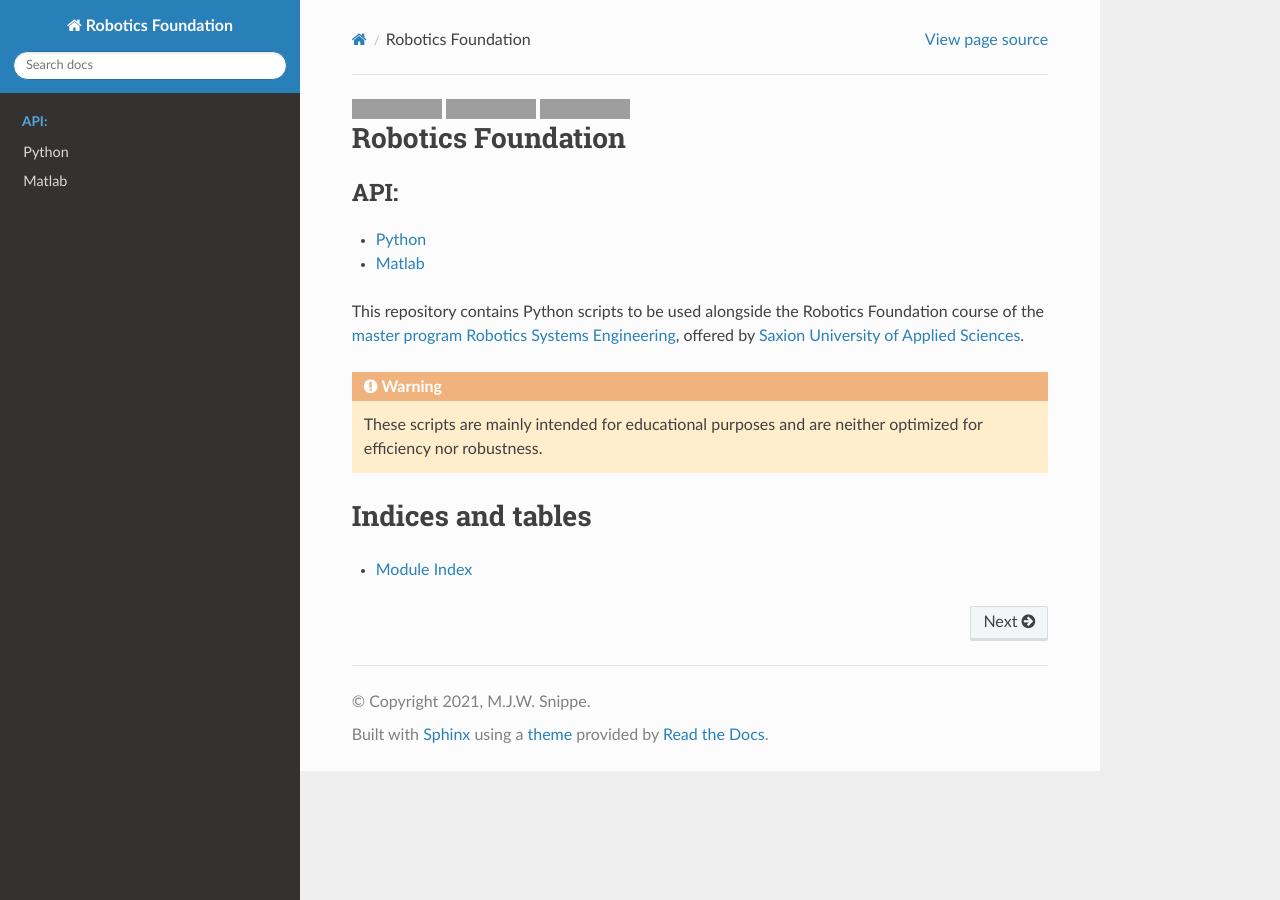
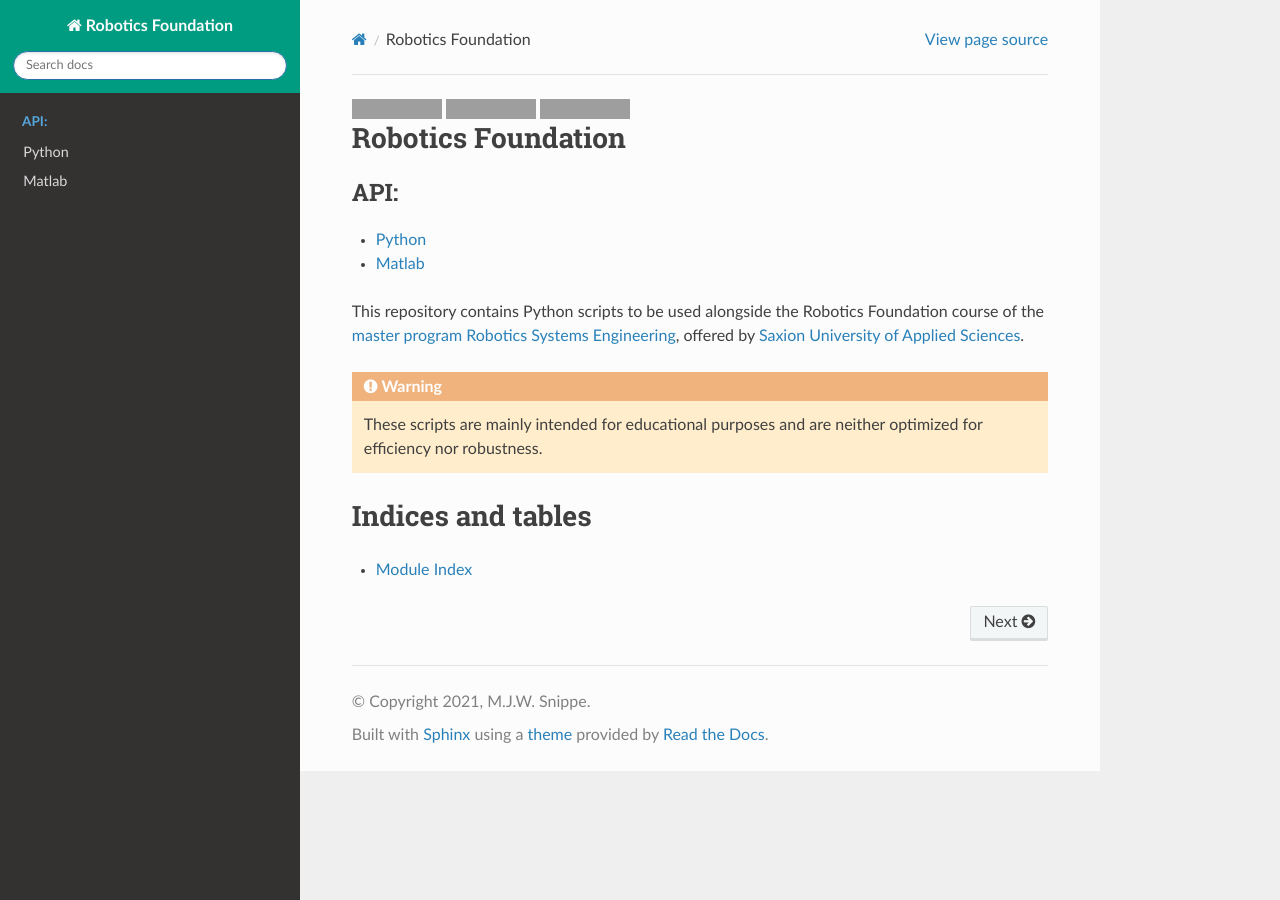
Before and after one commit to max-sn/robotics_foundation, a Sphinx documentation site: the page built from doc/source/index.rst, in a window 1280 px wide. Built offline with Sphinx 7.4.7 and the Read the Docs theme 2.0.0, drawn with Linux system fonts in a browser that asks for light colours; the version number could not be read and is left out; grey boxes are pictures that could not be loaded.

Commit message:
Updated to Saxion green

```diff
--- a/doc/source/conf.py
+++ b/doc/source/conf.py
@@ -57,6 +57,10 @@ autodoc_typehints = "description"
 #
 html_theme = 'sphinx_rtd_theme'
 
+html_theme_options = {
+    'style_nav_header_background': '#009c82'
+}
+
 # Add any paths that contain custom static files (such as style sheets) here,
 # relative to this directory. They are copied after the builtin static files,
 # so a file named "default.css" will overwrite the builtin "default.css".
```
